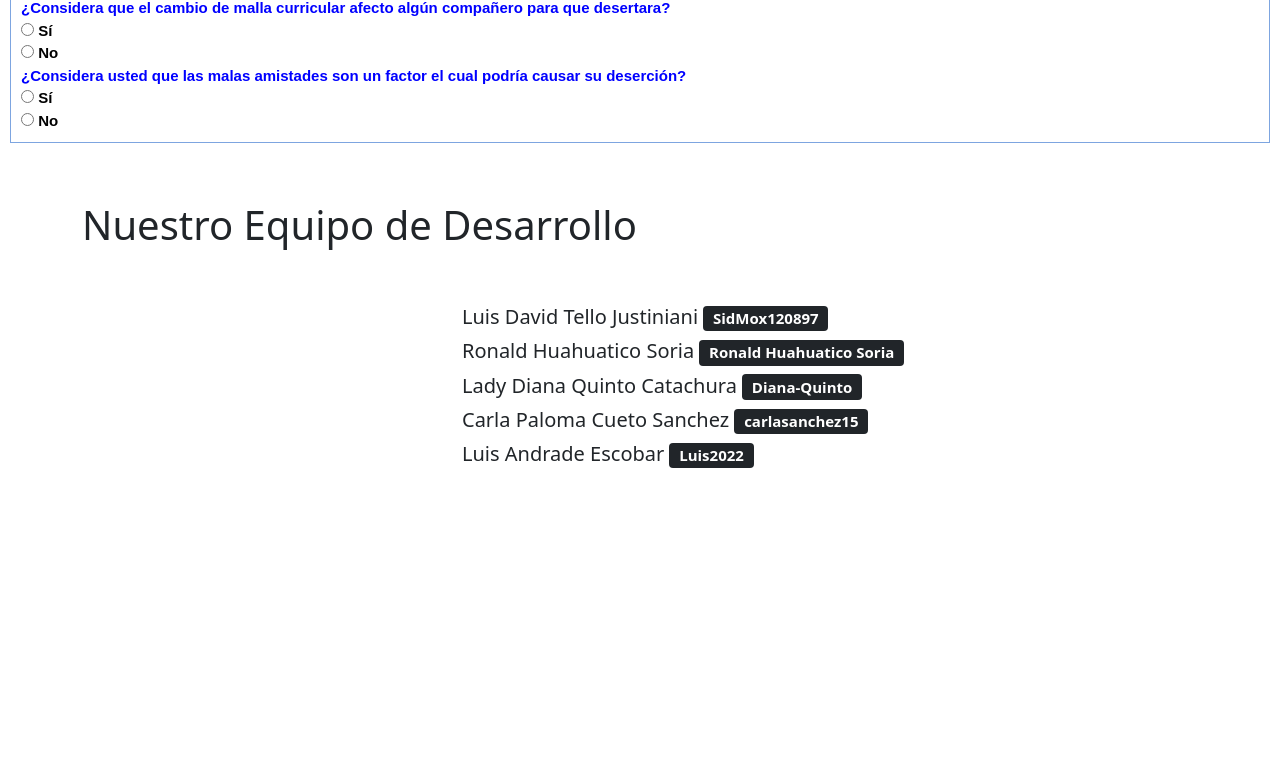
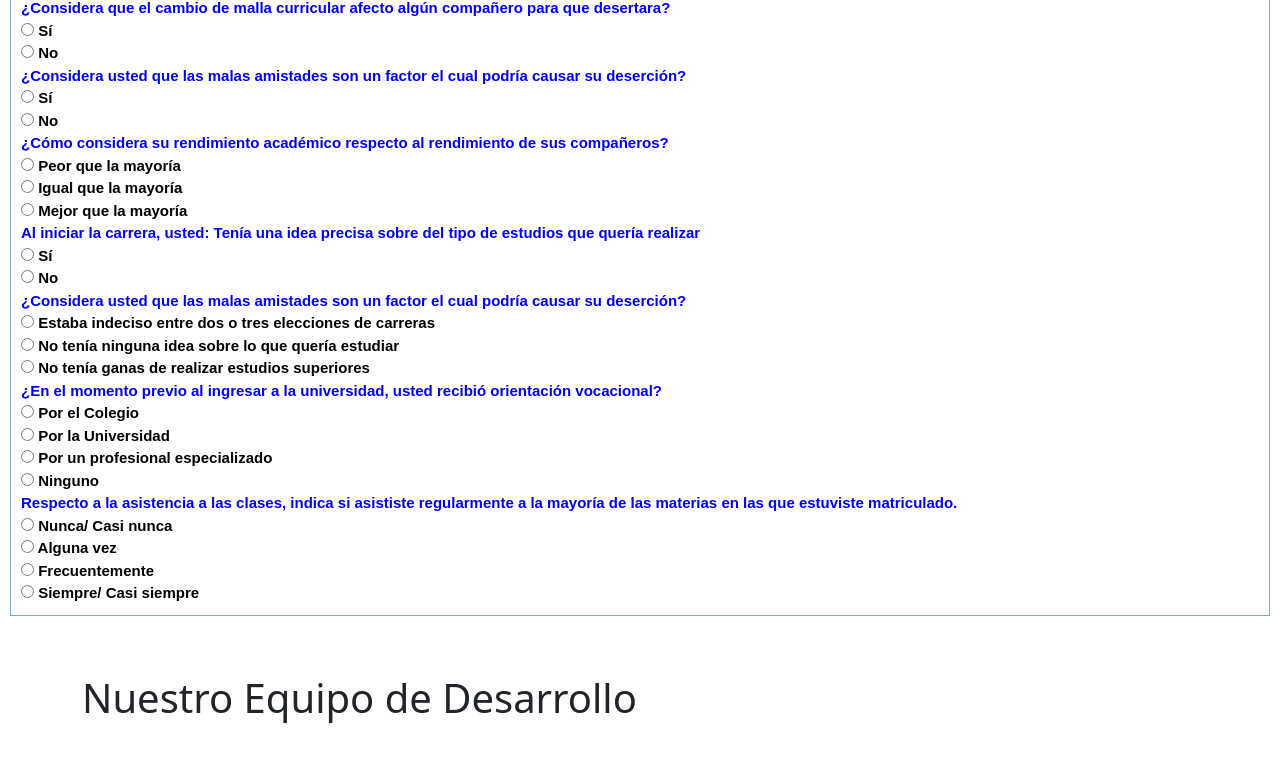
Before and after one commit to SidMox120897/ProIngSodt, an Angular app: page /encuesta in a window 1280 px wide. Shown: the part 620-1396 px from the top of the page. Before the commit the page ends 1144 px from the top, so only its background shows below. Built offline with nearby package versions, Linux system fonts and the light colour scheme.

Commit message:
Update encuesta.component.html

```diff
--- a/src/app/main-page/components/encuesta/encuesta.component.html
+++ b/src/app/main-page/components/encuesta/encuesta.component.html
@@ -62,4 +62,42 @@
       <input type="radio" name="preg1" value="1" /> Sí<br />
       <input type="radio" name="preg1" value="2" /> No<br />
     </div>
+
+    <div class="pregunta">¿Cómo considera su rendimiento académico respecto al rendimiento de sus compañeros?<br />
+    </div>
+    <div class="respuestas">
+      <input type="radio" name="preg1" value="1" /> Peor que la mayoría<br />
+      <input type="radio" name="preg1" value="2" /> Igual que la mayoría<br />
+      <input type="radio" name="preg1" value="2" /> Mejor que la mayoría<br />
+    </div>
+    <div class="pregunta">Al iniciar la carrera, usted: Tenía una idea precisa sobre del tipo de estudios que quería realizar<br />
+    </div>
+    <div class="respuestas">
+      <input type="radio" name="preg1" value="1" /> Sí<br />
+      <input type="radio" name="preg1" value="2" /> No<br />
+    </div>
+    <div class="pregunta">¿Considera usted que las malas amistades son un factor el cual podría causar su deserción?<br />
+    </div>
+    <div class="respuestas">
+      <input type="radio" name="preg1" value="1" /> Estaba indeciso entre dos o tres elecciones de carreras<br />
+      <input type="radio" name="preg1" value="2" /> No tenía ninguna idea sobre lo que quería estudiar<br />
+      <input type="radio" name="preg1" value="2" /> No tenía ganas de realizar estudios superiores<br />
+    </div>
+    <div class="pregunta">¿En el momento previo al ingresar a la universidad, usted recibió orientación vocacional?<br />
+    </div>
+    <div class="respuestas">
+      <input type="radio" name="preg1" value="1" /> Por el Colegio<br />
+      <input type="radio" name="preg1" value="2" /> Por la Universidad<br />
+       <input type="radio" name="preg1" value="1" /> Por un profesional especializado<br />
+      <input type="radio" name="preg1" value="2" /> Ninguno<br />
+    </div>
+
+    <div class="pregunta">Respecto a la asistencia a las clases, indica si asististe regularmente a la mayoría de las materias en las que estuviste matriculado.<br />
+    </div>
+    <div class="respuestas">
+      <input type="radio" name="preg1" value="1" /> Nunca/ Casi nunca<br />
+      <input type="radio" name="preg1" value="2" /> Alguna vez<br />
+       <input type="radio" name="preg1" value="1" /> Frecuentemente<br />
+      <input type="radio" name="preg1" value="2" /> Siempre/ Casi siempre<br />
+    </div>
 </div>
```
